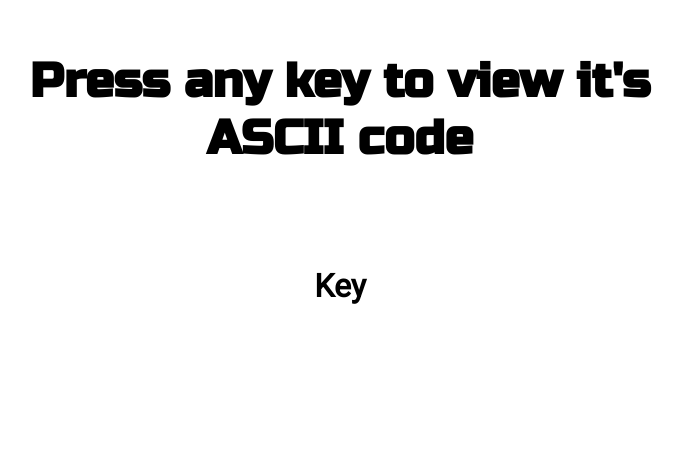
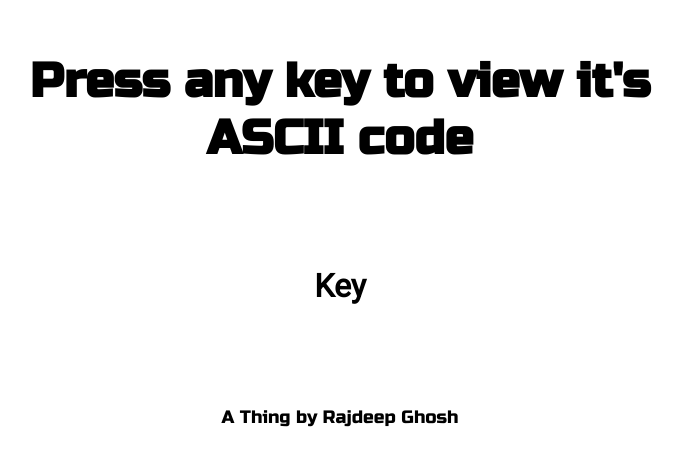
Before and after one commit to rajdeep-ghosh/keyboard-keycode, a plain HTML site: page index.html in a window 1280 px wide. Shown: the part 147-612 px from the top of the page, without its empty margins (300-983 px from the left). Drawn offline with nearby package versions, Linux system fonts and the light colour scheme.

Commit message:
Add footer text

```diff
--- a/CSS/styles.css
+++ b/CSS/styles.css
@@ -27,3 +27,9 @@ body {
     font-family: 'Roboto', sans-serif;
     font-size: 2rem;
 }
+
+.foo {
+    margin-top: 8%;
+    font-family: 'Russo one', sans-serif;
+    font-size: large;
+}
--- a/index.html
+++ b/index.html
@@ -33,5 +33,8 @@
 
     <!-- Logic  -->
     <script src="JS/index.js"></script>
+
+    <!-- Footer  -->
+    <footer class="foo">A Thing by Rajdeep Ghosh</footer>
 </body>
 </html>
```
